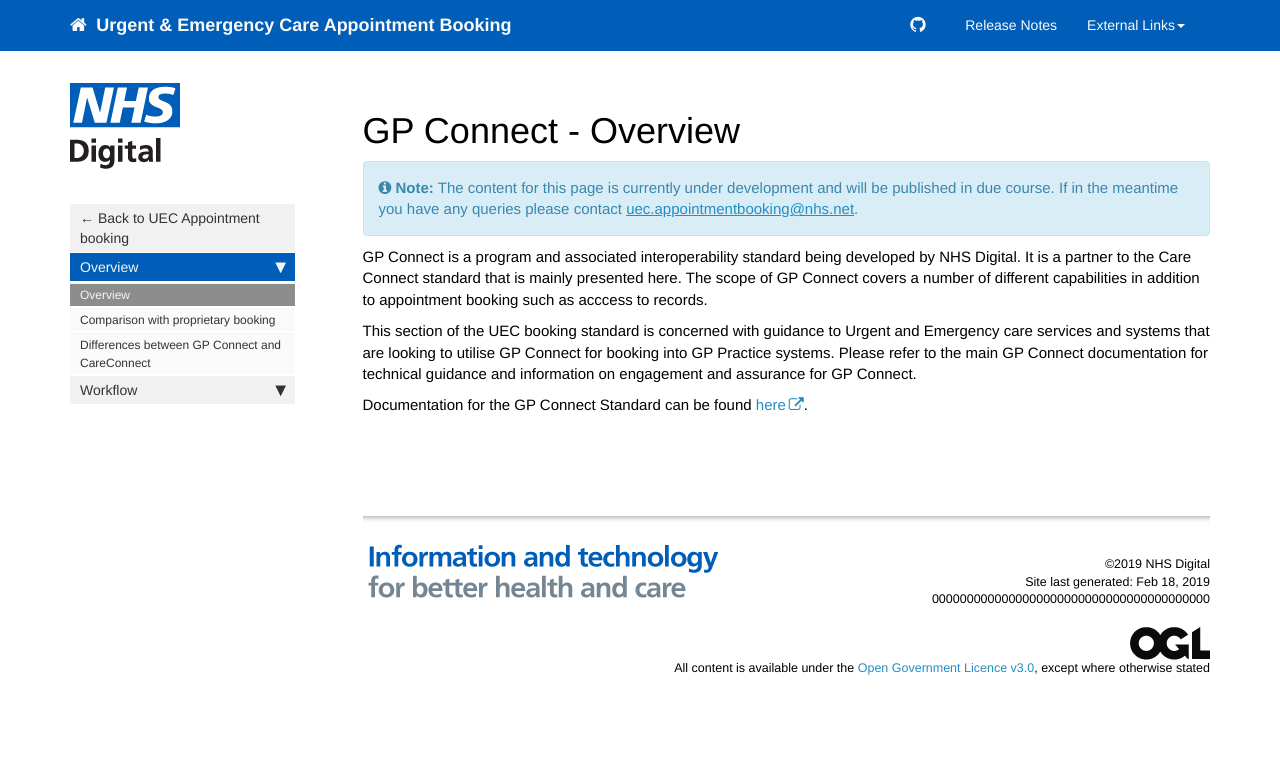
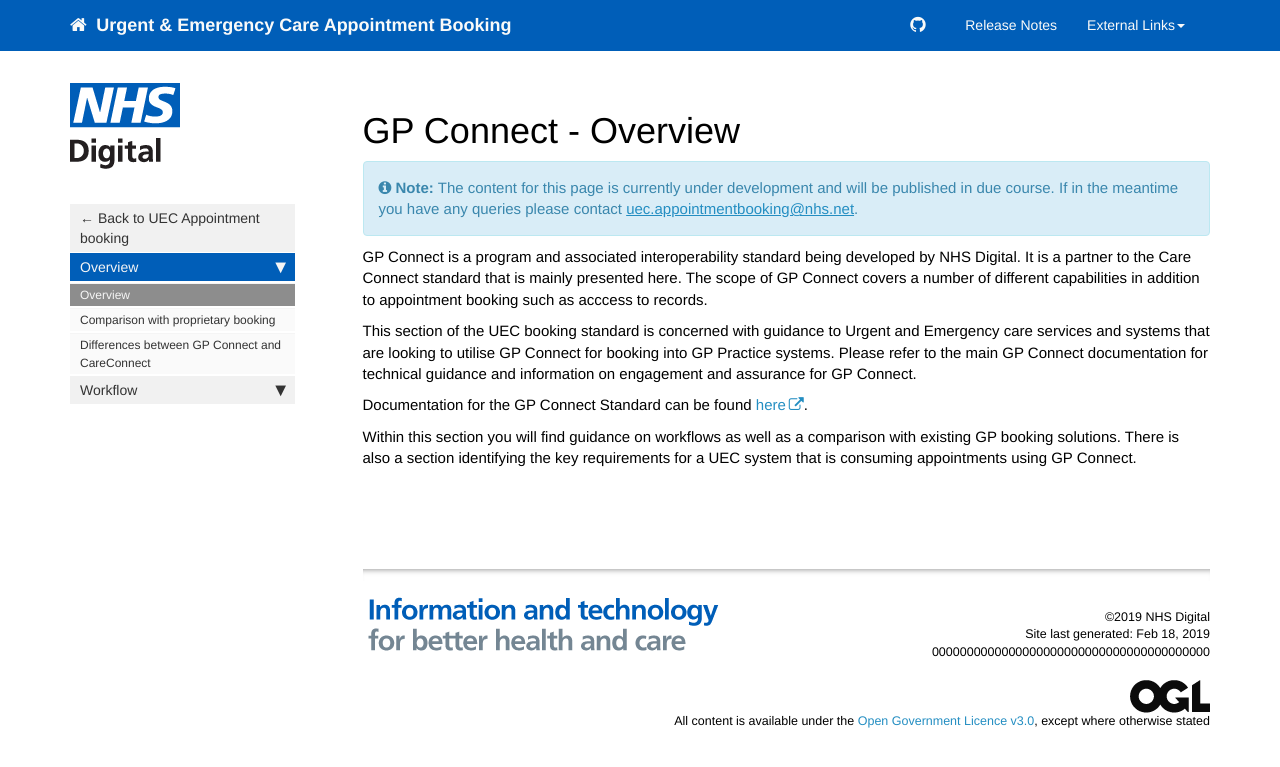
Before and after one commit to nhsd-a2si/docs-uec-appts, a Jekyll site: the page built from _pages/functional_spec/gpc/gpc_overview.md, in a window 1280 px wide. Shown: the top 767 px of the page. Built offline with Jekyll 4.4.1, drawn with Linux system fonts in a browser that asks for light colours; nearby versions of some CDN libraries.

Commit message:
Update gpc_overview.md

```diff
--- a/_pages/functional_spec/gpc/gpc_overview.md
+++ b/_pages/functional_spec/gpc/gpc_overview.md
@@ -14,3 +14,5 @@ GP Connect is a program and associated interoperability standard being developed
 This section of the UEC booking standard is concerned with guidance to Urgent and Emergency care services and systems that are looking to utilise GP Connect for booking into GP Practice systems. Please refer to the main GP Connect documentation for technical guidance and information on engagement and assurance for GP Connect.
 
 Documentation for the GP Connect Standard can be found <a href="https://nhsconnect.github.io/gpconnect/" target="_blank">here</a>.
+
+Within this section you will find guidance on workflows as well as a comparison with existing GP booking solutions. There is also a section identifying the key requirements for a UEC system that is consuming appointments using GP Connect.
```
